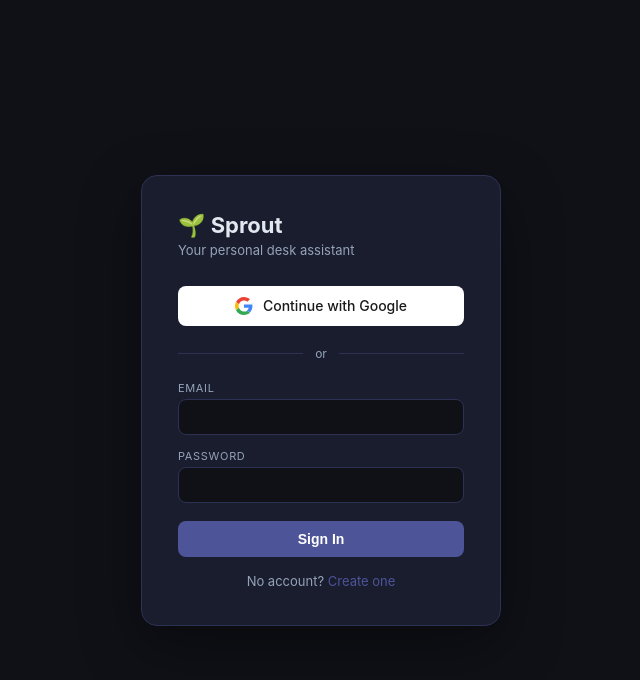
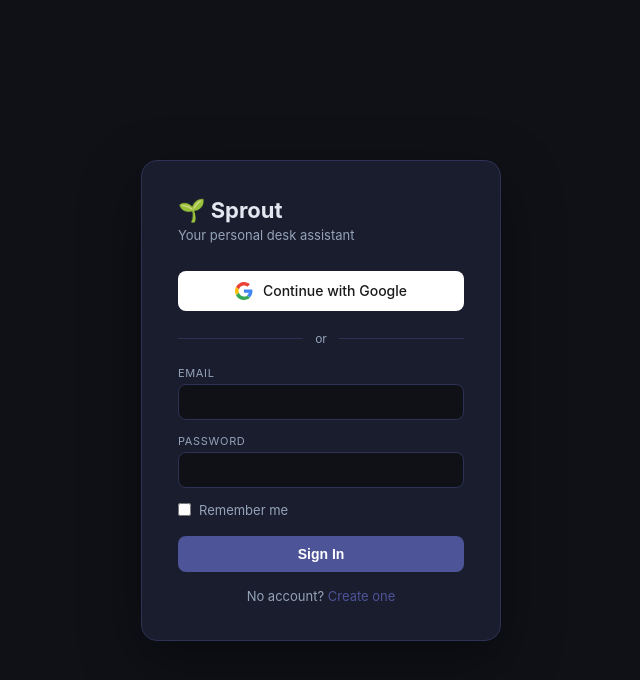
Before and after one commit to Marollins11/sprout, a Flask app: page /login in a window 1280 px wide. Shown: the top 680 px of the page, without its empty margins (319-959 px from the left). Run offline with Flask 3, Linux system fonts and the light colour scheme.

Commit message:
Add Remember Me checkbox to login — persists session across browser restarts
Co-Authored-By: Claude Sonnet 4.6 <noreply@anthropic.com>

```diff
--- a/app.py
+++ b/app.py
@@ -287,6 +287,7 @@ def login():
         email    = request.form.get('email', '').strip().lower()
         password = request.form.get('password', '')
         db = get_db()
+        remember = request.form.get('remember') == 'on'
         if mode == 'register':
             if db.execute("SELECT id FROM users WHERE email=?", (email,)).fetchone():
                 flash('An account with that email already exists.', 'error')
@@ -297,7 +298,7 @@ def login():
             )
             db.commit()
             row = db.execute("SELECT * FROM users WHERE email=?", (email,)).fetchone()
-            login_user(User(row['id'], row['email'], row['name']))
+            login_user(User(row['id'], row['email'], row['name']), remember=remember)
             return redirect('/')
         else:
             row = db.execute("SELECT * FROM users WHERE email=?", (email,)).fetchone()
@@ -305,7 +306,7 @@ def login():
                not check_password_hash(row['password_hash'], password):
                 flash('Invalid email or password.', 'error')
                 return redirect('/login')
-            login_user(User(row['id'], row['email'], row['name']))
+            login_user(User(row['id'], row['email'], row['name']), remember=remember)
             return redirect('/')
     return render_template('login.html')
 
--- a/templates/login.html
+++ b/templates/login.html
@@ -71,6 +71,10 @@
       <input type="email" name="email" required autocomplete="email" />
       <label>Password</label>
       <input type="password" name="password" required autocomplete="current-password" />
+      <div style="display:flex;align-items:center;gap:8px;margin-top:14px">
+        <input type="checkbox" name="remember" id="remember" style="width:auto;accent-color:var(--accent)">
+        <label for="remember" style="margin:0;text-transform:none;letter-spacing:0;font-size:13px;color:var(--text-muted);cursor:pointer">Remember me</label>
+      </div>
       <button class="btn" type="submit">Sign In</button>
     </form>
     <div class="toggle">No account? <a onclick="showRegister()">Create one</a></div>
```
